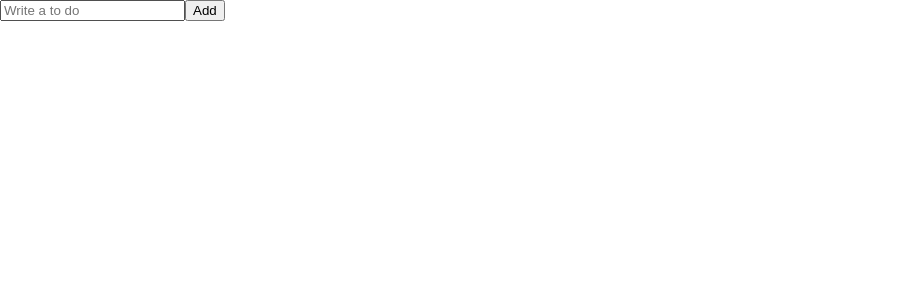
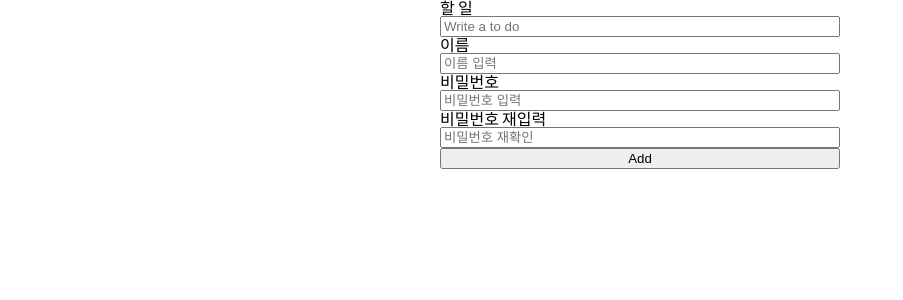
Before and after one commit to phj9020/To_do_with_recoil, a React (Create React App) app: page / in a window 1280 px wide. Shown: the top 300 px of the page, without its empty margins (0-903 px from the left). Built offline with nearby package versions, Linux system fonts and the light colour scheme.

Commit message:
[Form validation] using react-hook-form

```diff
--- a/src/ToDoList.tsx
+++ b/src/ToDoList.tsx
@@ -2,18 +2,39 @@ import { useForm } from "react-hook-form";
 
 interface IForm {
   toDo : string;
+  firstName : string;
+  password: string;
+  confirmPassword: string;
+  extraError?: string;
 }
 
 function ToDoList() {
-  const {register, handleSubmit, formState : {errors}} = useForm<IForm>();
+  const {register, handleSubmit, formState : {errors}, setError} = useForm<IForm>();
+  console.log(errors)
+  const onValid = (data : IForm) => {
+    if(data.password !== data.confirmPassword) {
+      setError("confirmPassword", { message : "비밀번호가 일치하지 않습니다"}, {shouldFocus:true})
+    };
+    // setError("extraError", { message: "서버 에러"})
+  };
 
-  const onValid = (data : any) => {console.log(data)};
-  console.log(errors)
   return (
-    <div>
-        <form onSubmit={handleSubmit(onValid)}>
+    <div style={{width: "400px", margin: "0 auto"}}>
+        <form style={{display: "flex", flexDirection: "column"}} onSubmit={handleSubmit(onValid)}>
+          <span>할 일</span>
           <input {...register("toDo", { required: "필수 입력값입니다", minLength: {value:4, message:"4자 이상 할 일을 입력해주세요"} })} placeholder="Write a to do" />
             <span style={{color:"red"}}>{errors?.toDo?.message}</span>
+          <span>이름</span>
+          {/* han 입력 불가로 */}
+          <input {...register("firstName", { required: "필수 입력값입니다", validate: (value)=> value.includes("han") ? "han입력 불가" : true })} placeholder="이름 입력" />
+            <span style={{color:"red"}}>{errors?.firstName?.message}</span>
+          <span>비밀번호</span>
+          <input {...register("password", { required: "필수 입력값입니다", minLength: {value:4, message:"비밀번호를 입력해주세요"} })} placeholder="비밀번호 입력" />
+            <span style={{color:"red"}}>{errors?.password?.message}</span>
+          <span>비밀번호 재입력</span>
+          <input {...register("confirmPassword", { required: "필수 입력값입니다", minLength: {value:4, message:"비밀번호를 재입력해주세요"} })} placeholder="비밀번호 재확인" />
+            <span style={{color:"red"}}>{errors?.confirmPassword?.message}</span>
+          <div>{errors?.extraError?.message}</div>
             <button type="submit">Add</button>
         </form>
     </div>
```
Also changed, not shown: 1 other file (tests, documents, lock files or other folders).
